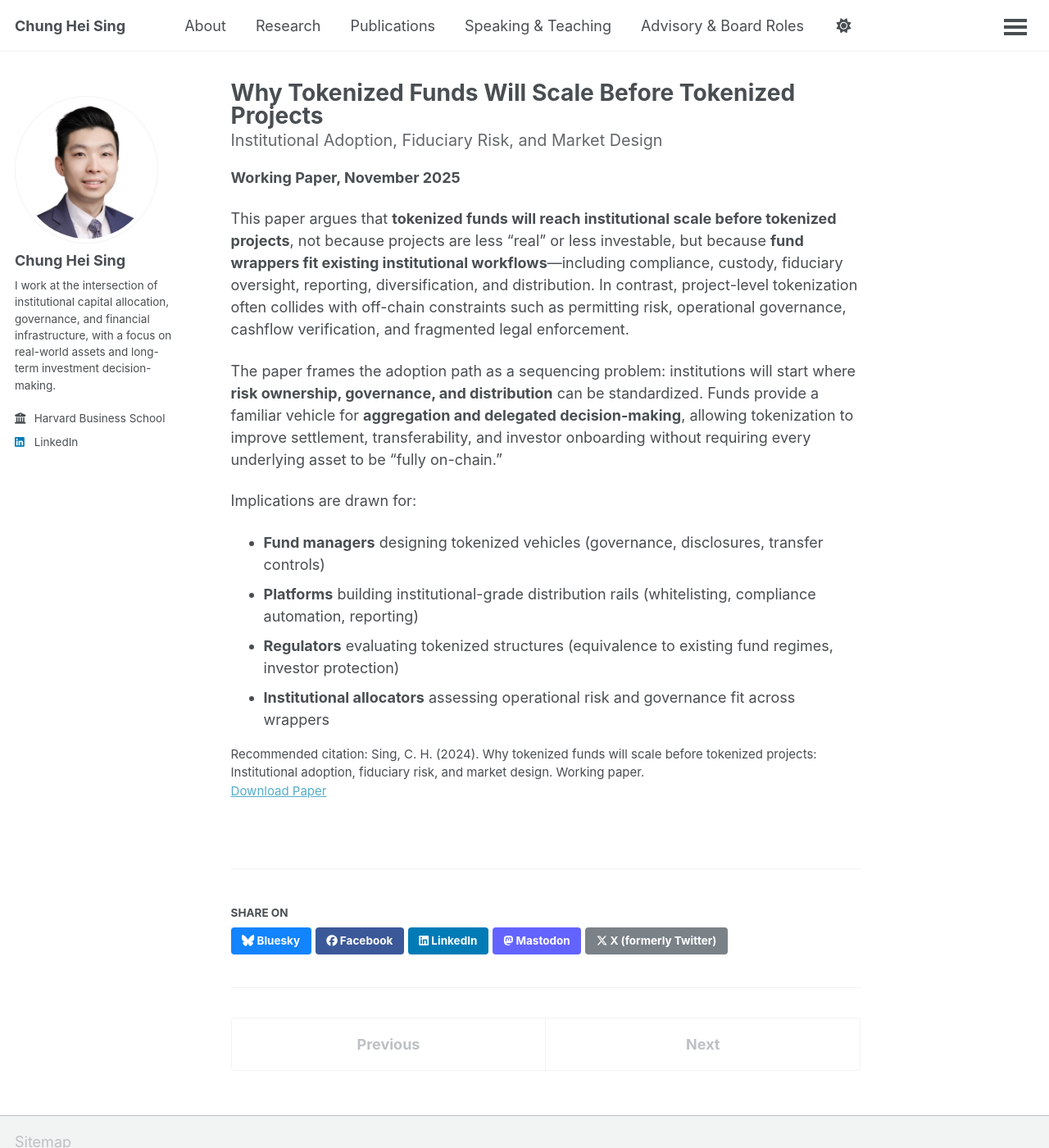
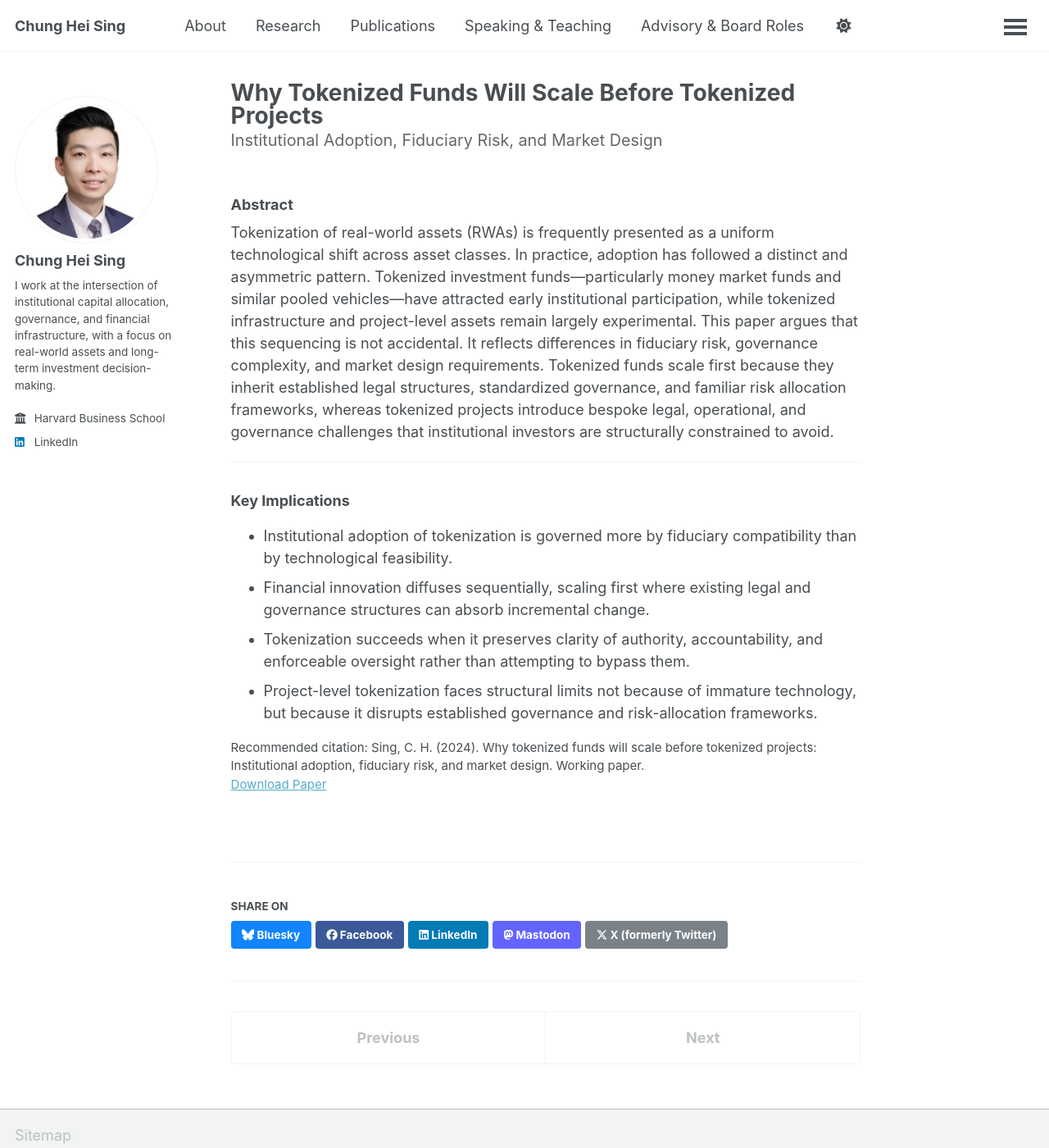
Before and after one commit to chungheising/chungheising.github.io, a Jekyll site: the page built from _publications/2025-11-Why-Tokenized_Funds_Scale_Before_Tokenized_Projects.md, in a window 1280 px wide and 1400 px high. Shown: the whole window at 82% size. Built offline with Jekyll 4.4.1, drawn with Linux system fonts in a browser that asks for light colours; a script bundle is joined from its source files by our own code; library files that are not in the unit come from our copies.

Commit message:
Update 2025-11-Why-Tokenized_Funds_Scale_Before_Tokenized_Projects.md

```diff
--- a/_publications/2025-11-Why-Tokenized_Funds_Scale_Before_Tokenized_Projects.md
+++ b/_publications/2025-11-Why-Tokenized_Funds_Scale_Before_Tokenized_Projects.md
@@ -12,15 +12,13 @@ paperurl: /files/Sing_2024_Why_Tokenized_Funds_Will_Scale_Before_Tokenized_Proje
 citation: "Sing, C. H. (2024). Why tokenized funds will scale before tokenized projects: Institutional adoption, fiduciary risk, and market design. Working paper."
 ---
 
+### Abstract
+Tokenization of real-world assets (RWAs) is frequently presented as a uniform technological shift across asset classes. In practice, adoption has followed a distinct and asymmetric pattern. Tokenized investment funds—particularly money market funds and similar pooled vehicles—have attracted early institutional participation, while tokenized infrastructure and project-level assets remain largely experimental. This paper argues that this sequencing is not accidental. It reflects differences in fiduciary risk, governance complexity, and market design requirements. Tokenized funds scale first because they inherit established legal structures, standardized governance, and familiar risk allocation frameworks, whereas tokenized projects introduce bespoke legal, operational, and governance challenges that institutional investors are structurally constrained to avoid.
 
-**Working Paper, November 2025**
+---
 
-This paper argues that **tokenized funds will reach institutional scale before tokenized projects**, not because projects are less “real” or less investable, but because **fund wrappers fit existing institutional workflows**—including compliance, custody, fiduciary oversight, reporting, diversification, and distribution. In contrast, project-level tokenization often collides with off-chain constraints such as permitting risk, operational governance, cashflow verification, and fragmented legal enforcement.
-
-The paper frames the adoption path as a sequencing problem: institutions will start where **risk ownership, governance, and distribution** can be standardized. Funds provide a familiar vehicle for **aggregation and delegated decision-making**, allowing tokenization to improve settlement, transferability, and investor onboarding without requiring every underlying asset to be “fully on-chain.”
-
-Implications are drawn for:
-- **Fund managers** designing tokenized vehicles (governance, disclosures, transfer controls)
-- **Platforms** building institutional-grade distribution rails (whitelisting, compliance automation, reporting)
-- **Regulators** evaluating tokenized structures (equivalence to existing fund regimes, investor protection)
-- **Institutional allocators** assessing operational risk and governance fit across wrappers
+### Key Implications
+- Institutional adoption of tokenization is governed more by fiduciary compatibility than by technological feasibility.
+- Financial innovation diffuses sequentially, scaling first where existing legal and governance structures can absorb incremental change.
+- Tokenization succeeds when it preserves clarity of authority, accountability, and enforceable oversight rather than attempting to bypass them.
+- Project-level tokenization faces structural limits not because of immature technology, but because it disrupts established governance and risk-allocation frameworks.
```
